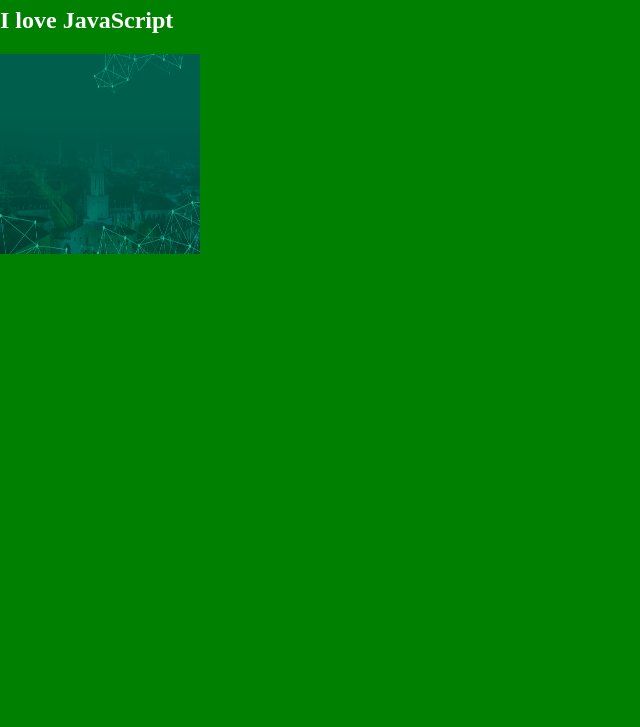
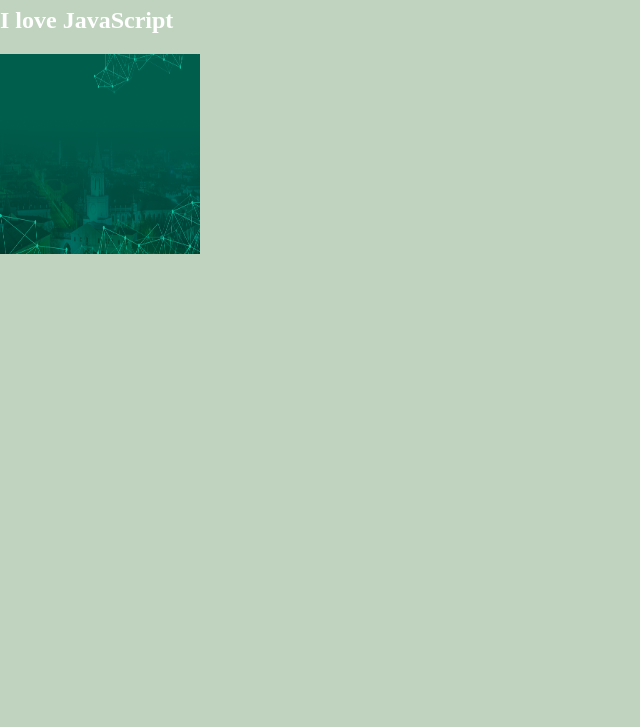
Before and after one commit to Alex-s-Novikov/webpack_homework, a website built with webpack: page index.html in a window 1280 px wide. Shown: the part 73-800 px from the top of the page, without its empty margins (0-640 px from the left). Built offline with nearby package versions, Linux system fonts and the light colour scheme.

Commit message:
update index.html и index.css

```diff
--- a/index.html
+++ b/index.html
@@ -12,6 +12,6 @@
 
     </div>
 
-    <script src="./build/bundle.js"></script>
+
 </body>
 </html>
--- a/style/index.css
+++ b/style/index.css
@@ -1,5 +1,5 @@
 body{
-    background: green;
+    background: rgb(191, 211, 191);
     padding: 0;
     margin: 0;
     color: #fff;
```
